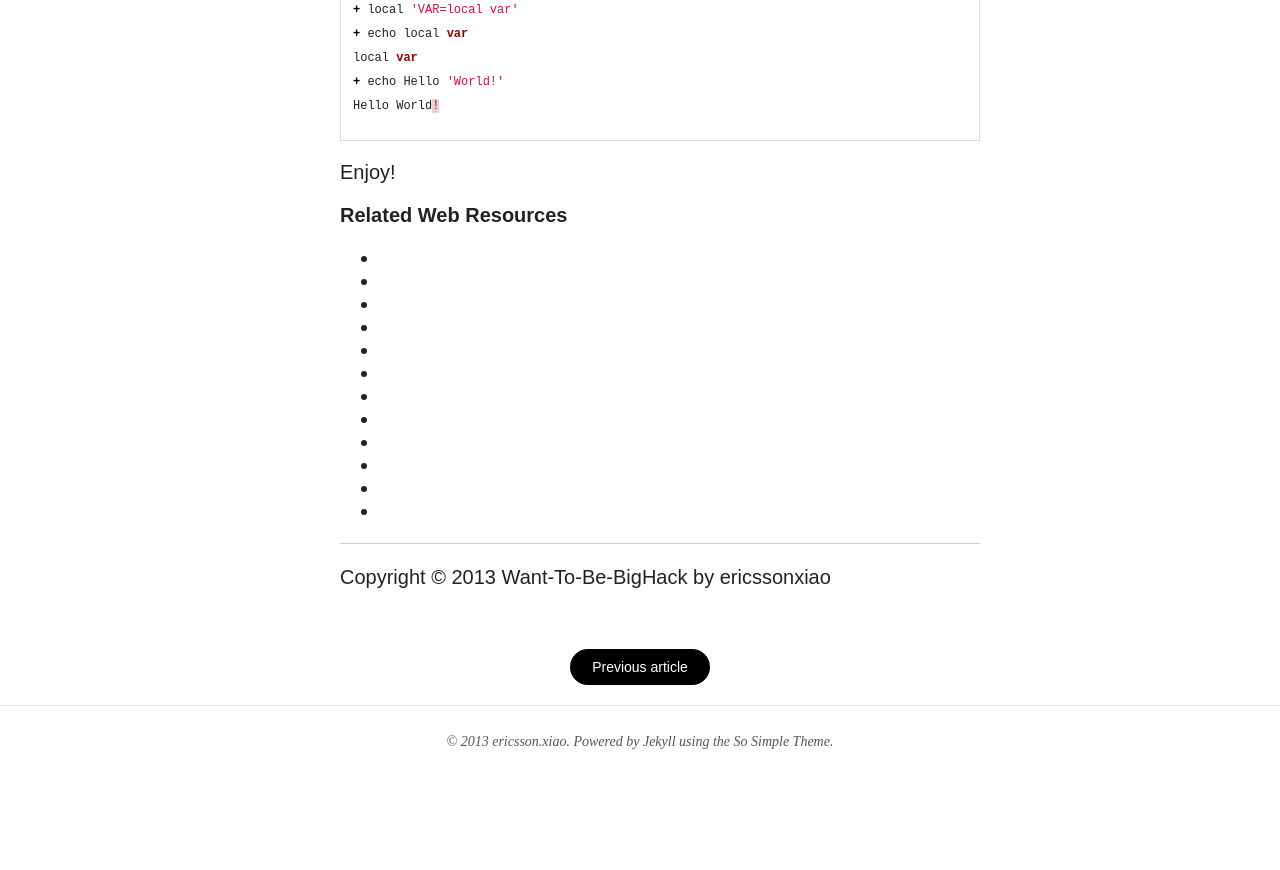
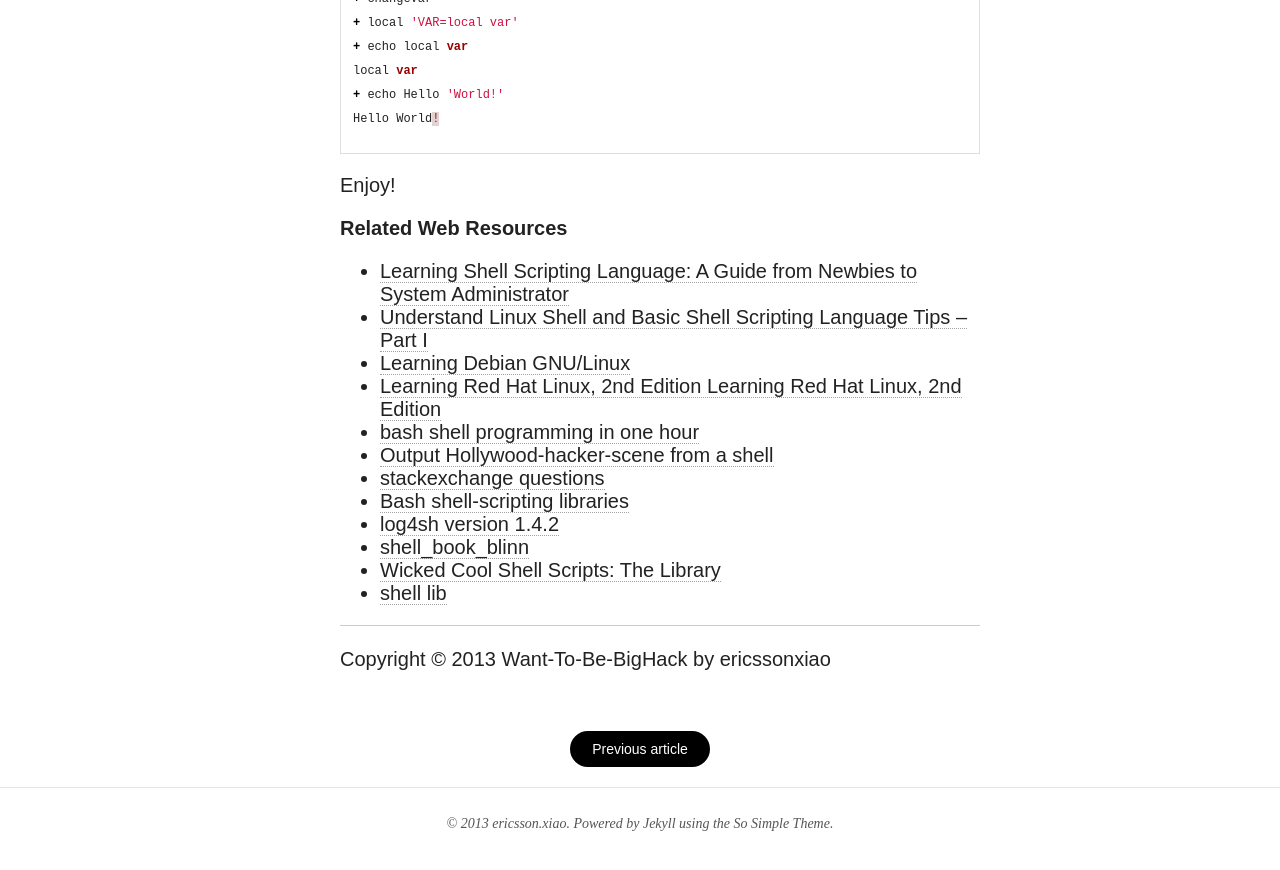
Before and after one commit to ericssonxiao/blog, a Jekyll site: the page built from _posts/2013-12-17-step-by-step-learning-shell-programming.md, in a window 1280 px wide and 900 px high, scrolled down 6591 px. Shown: the top 870 px of the window. Built offline with Jekyll 4.4.1, drawn with Linux system fonts in a browser that asks for light colours; nearby versions of some CDN libraries.

Commit message:
jekyll update

```diff
--- a/_posts/2013-12-17-step-by-step-learning-shell-programming.md
+++ b/_posts/2013-12-17-step-by-step-learning-shell-programming.md
@@ -41,7 +41,7 @@ Unix philosophy:  Write programs that do one thing and do it well. Write program
 6. chmod 744 hello.sh (making the script executable).
 7. sh hello.sh or ./hello.sh (running the script)
 
-Let's see your first shell script.
+#### Let's see your first shell script.
 1. hello.sh
 {% highlight css %}
 #!/usr/bin/env bash
@@ -217,18 +217,19 @@ Hello World!
 Enjoy!
 
 **Related Web Resources**
-* [Learning Shell Scripting Language: A Guide from Newbies to System Administrator]: <http://www.tecmint.com/learning-shell-scripting-language-a-guide-from-newbies-to-system-administrator/>
-* [Understand Linux Shell and Basic Shell Scripting Language Tips – Part I]: <http://www.tecmint.com/understand-linux-shell-and-basic-shell-scripting-language-tips/>
-* [Learning Debian GNU/Linux]: <http://oreilly.com/openbook/debian/book/ch13_03.html>
-* [Learning Red Hat Linux, 2nd Edition Learning Red Hat Linux, 2nd Edition]: <http://oreilly.com/catalog/redhat2/chapter/ch13.html>
-* [bash shell programming in one hour]: <http://benpfaff.org/writings/shell/shell.pdf>
-* [Output Hollywood-hacker-scene from a shell]: <http://unix.stackexchange.com/questions/21347/output-hollywood-hacker-scene-from-a-shell>
-* [stackexchange questions]: <http://unix.stackexchange.com/questions>
-* [Bash shell-scripting libraries]: <http://dberkholz.com/2011/04/07/bash-shell-scripting-libraries/>
-* [log4sh version 1.4.2]: <http://svn.code.sf.net/p/log4sh/svn/trunk/source/1.4/doc/log4sh.html#id2479858>
-* [shell_book_blinn]: <http://www.cs.uleth.ca/~holzmann/C/shells/shell_book_blinn/>
-* [Wicked Cool Shell Scripts: The Library]: <http://intuitive.com/wicked/wicked-cool-shell-script-library.shtml>
-* [shell lib]: <http://www.vxdev.com/docs/vx55man/vxworks/ref/shellLib.html>
+
+* [Learning Shell Scripting Language: A Guide from Newbies to System Administrator](http://www.tecmint.com/learning-shell-scripting-language-a-guide-from-newbies-to-system-administrator/)
+* [Understand Linux Shell and Basic Shell Scripting Language Tips – Part I](http://www.tecmint.com/understand-linux-shell-and-basic-shell-scripting-language-tips/)
+* [Learning Debian GNU/Linux](http://oreilly.com/openbook/debian/book/ch13_03.html)
+* [Learning Red Hat Linux, 2nd Edition Learning Red Hat Linux, 2nd Edition](http://oreilly.com/catalog/redhat2/chapter/ch13.html)
+* [bash shell programming in one hour](http://benpfaff.org/writings/shell/shell.pdf)
+* [Output Hollywood-hacker-scene from a shell](http://unix.stackexchange.com/questions/21347/output-hollywood-hacker-scene-from-a-shell)
+* [stackexchange questions](http://unix.stackexchange.com/questions)
+* [Bash shell-scripting libraries](http://dberkholz.com/2011/04/07/bash-shell-scripting-libraries/)
+* [log4sh version 1.4.2](http://svn.code.sf.net/p/log4sh/svn/trunk/source/1.4/doc/log4sh.html#id2479858)
+* [shell_book_blinn](http://www.cs.uleth.ca/~holzmann/C/shells/shell_book_blinn/)
+* [Wicked Cool Shell Scripts: The Library](http://intuitive.com/wicked/wicked-cool-shell-script-library.shtml)
+* [shell lib](http://www.vxdev.com/docs/vx55man/vxworks/ref/shellLib.html)
 
 * * * * * *
 <div class="sample_footer">
```
